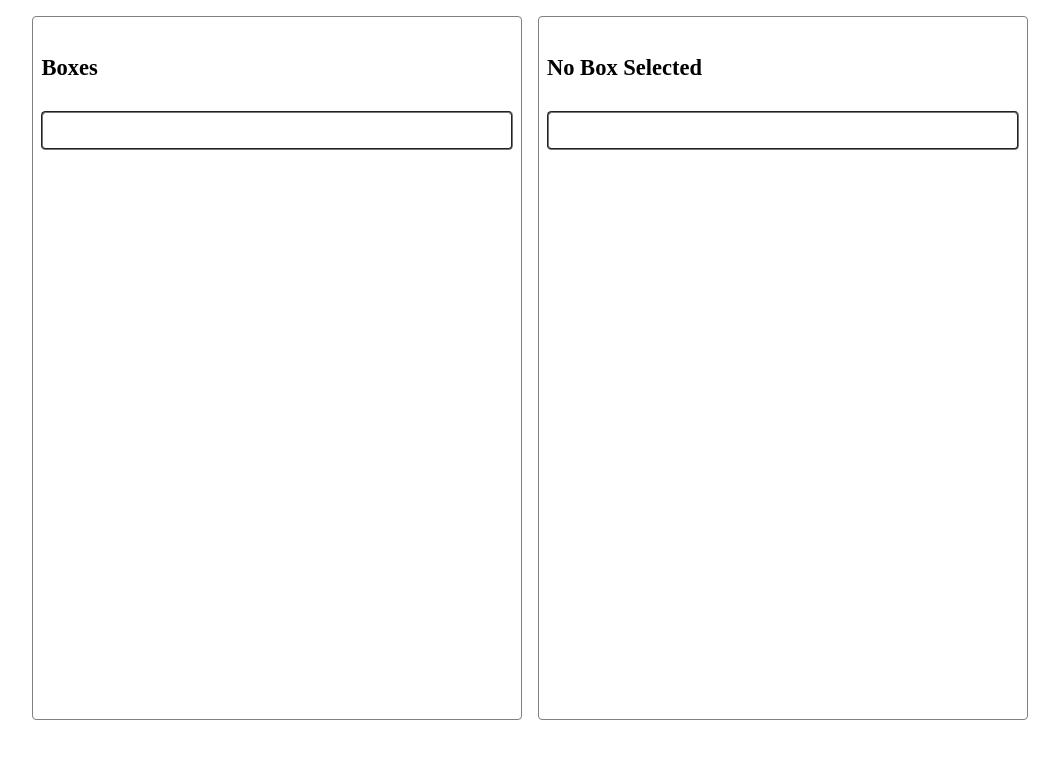
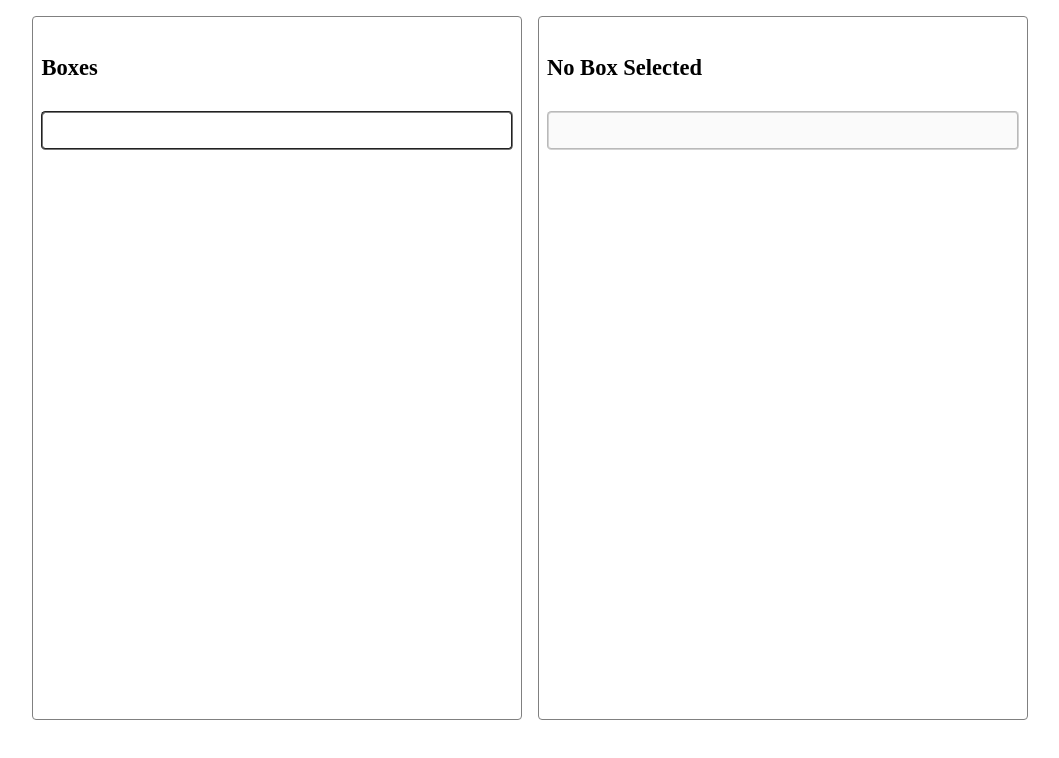
Before and after one commit to mthorning/boxpacker-ts, a React (Create React App) app: page / in a window 1280 px wide. Shown: the top 758 px of the page, without its empty margins (110-1169 px from the left). Built offline with nearby package versions, Linux system fonts and the light colour scheme.

Commit message:
added drag and drop item moving

```diff
--- a/src/App/index.tsx
+++ b/src/App/index.tsx
@@ -8,12 +8,17 @@ const App: FC = () => {
   const selectedBox = useSelectedEntity(ParentType.Page);
   const itemParent = { parentType: ParentType.Box, id: selectedBox?.id };
 
-  const noBox = "No Box Selected";
-  const itemsTitle = selectedBox ? selectedBox.name : noBox;
+  let itemsTitle, disabled;
+  if (selectedBox && selectedBox.name) {
+    itemsTitle = selectedBox.name;
+  } else {
+    disabled = true;
+    itemsTitle = "No Box Selected";
+  }
   return (
     <div className={styles.app}>
       <Panel title="Boxes" parent={{ parentType: ParentType.Page }} />
-      <Panel title={itemsTitle} parent={itemParent} />
+      <Panel disabled={disabled} title={itemsTitle} parent={itemParent} />
     </div>
   );
 };
--- a/src/AppState.tsx
+++ b/src/AppState.tsx
@@ -71,6 +71,29 @@ export function reducer(state: AppState, action: Action): AppState {
         editMode
       };
     }
+    case "MOVE_ITEM": {
+      const { itemId, boxId } = action.payload;
+      const index = state.entities.findIndex(entity => itemId === entity.id);
+      const entity = state.entities[index];
+      const selectedMode = getNewMode(
+        state.selectedMode,
+        ParentType.Page,
+        boxId
+      );
+      const newEntity: Entity = {
+        ...entity,
+        parent: { ...entity.parent, id: boxId }
+      };
+      return {
+        ...state,
+        entities: [
+          ...state.entities.slice(0, index),
+          newEntity,
+          ...state.entities.slice(index + 1)
+        ],
+        selectedMode
+      };
+    }
     default:
       return state;
   }
--- /dev/null
+++ b/src/EntityList/DragOrDrop.tsx
@@ -0,0 +1,66 @@
+import React, { FC, MouseEvent } from "react";
+import { ParentType, Entity } from "../types";
+import { useAppState } from "../AppState";
+
+type ClickHandler = (e: MouseEvent) => void;
+
+interface ParagraphProps {
+  onClick: ClickHandler;
+  className: string;
+  entity: Entity;
+}
+
+const Drag: FC<ParagraphProps> = ({ entity, ...rest }) => {
+  const [, dispatch] = useAppState();
+
+  function onDragStart(e: React.DragEvent) {
+    dispatch({
+      type: "SET_SELECTED_MODE",
+      payload: { id: entity.id, parentType: entity.parent.parentType }
+    });
+    e.dataTransfer.setData("itemId", entity.id);
+  }
+  return (
+    <p draggable {...{ ...rest, onDragStart }}>
+      {entity.name}
+    </p>
+  );
+};
+
+const Drop: FC<ParagraphProps> = ({ entity, ...rest }) => {
+  const [, dispatch] = useAppState();
+
+  function onDrop(e: React.DragEvent) {
+    e.preventDefault();
+    const itemId = e.dataTransfer.getData("itemId");
+    dispatch({
+      type: "MOVE_ITEM",
+      payload: { boxId: entity.id, itemId }
+    });
+  }
+
+  function onDragOver(e: React.DragEvent) {
+    e.preventDefault();
+    e.dataTransfer.dropEffect = "move";
+  }
+
+  return <p {...{ ...rest, onDragOver, onDrop }}>{entity.name}</p>;
+};
+
+interface DragOrDropProps {
+  selectedClass: string;
+  handleClick: ClickHandler;
+  entity: Entity;
+}
+
+const DragOrDrop: FC<DragOrDropProps> = props => {
+  const { selectedClass: className, handleClick: onClick, entity } = props;
+  switch (entity.parent.parentType) {
+    case ParentType.Box:
+      return <Drag {...{ className, onClick, entity }} />;
+    case ParentType.Page:
+      return <Drop {...{ className, onClick, entity }} />;
+  }
+};
+
+export default DragOrDrop;
--- a/src/EntityList/EntityListIem.tsx
+++ b/src/EntityList/EntityListIem.tsx
@@ -4,6 +4,7 @@ import { Action, Entity, ParentType } from "../types";
 import styles from "./EntityList.module.css";
 import { useDoubleClick } from "../hooks";
 import { useSelectedEntity, useAssertEditMode } from "../AppState";
+import DragOrDrop from "./DragOrDrop";
 
 interface EntityListItemProps {
   entity: Entity;
@@ -43,9 +44,7 @@ const EntityListItem: FC<EntityListItemProps> = props => {
       {inEditMode ? (
         <Input initialInputVal={entity.name} submitHandler={handleEditSubmit} />
       ) : (
-        <p className={selectedClass} onClick={handleClick}>
-          {entity.name}
-        </p>
+        <DragOrDrop {...{ selectedClass, handleClick, entity }} />
       )}
     </li>
   );
--- a/src/Input/index.tsx
+++ b/src/Input/index.tsx
@@ -4,19 +4,24 @@ import "./Input.css";
 type InputProps = {
   submitHandler: (val: string) => void;
   initialInputVal?: string;
+  disabled?: boolean;
 };
 
-const Input: FC<InputProps> = ({ submitHandler, initialInputVal = "" }) => {
+const Input: FC<InputProps> = ({
+  disabled,
+  submitHandler,
+  initialInputVal = ""
+}) => {
   const [valFromInput, setValFromInput] = useState(initialInputVal);
 
-  function handleKeyDown(e: any) {
-    if (e.which === 13) {
-      submitHandler(valFromInput);
+  function handleKeyDown(e: React.KeyboardEvent) {
+    if (e.which === 13 && valFromInput) {
+      submitHandler(valFromInput.trim());
       setValFromInput("");
     }
   }
 
-  function handleChange(e: any) {
+  function handleChange(e: React.ChangeEvent<HTMLInputElement>) {
     setValFromInput(e.target.value);
   }
 
@@ -29,6 +34,7 @@ const Input: FC<InputProps> = ({ submitHandler, initialInputVal = "" }) => {
 
   return (
     <input
+      disabled={disabled}
       ref={inputRef}
       onChange={handleChange}
       onKeyDown={handleKeyDown}
--- a/src/Panel/index.tsx
+++ b/src/Panel/index.tsx
@@ -1,5 +1,5 @@
 import React, { FC } from "react";
-import EntityInput from "../Input";
+import Input from "../Input";
 import EntityList from "../EntityList";
 import { EntityParent } from "../types";
 import styles from "./Panel.module.css";
@@ -8,10 +8,11 @@ import { useParentsEntities, useAppState } from "../AppState";
 type PanelProps = {
   title: string;
   parent: EntityParent;
+  disabled?: boolean;
 };
 
 const Panel: FC<PanelProps> = props => {
-  const { parent, title } = props;
+  const { disabled, parent, title } = props;
   const { parentType } = parent;
   const [, dispatch] = useAppState();
 
@@ -25,7 +26,7 @@ const Panel: FC<PanelProps> = props => {
   return (
     <div className={styles.panel}>
       <h4>{title}</h4>
-      <EntityInput submitHandler={addEntity} />
+      <Input disabled={disabled} submitHandler={addEntity} />
       <EntityList {...{ entities, parentType }} />
     </div>
   );
--- a/src/hooks.ts
+++ b/src/hooks.ts
@@ -1,7 +1,9 @@
+import { MouseEvent } from "react";
+
 export function useDoubleClick(onSingle: () => void, onDouble: () => void) {
   let doubleClick = false;
   let clickTimeout: ReturnType<typeof setTimeout> | null = null;
-  function handleClick(e: any) {
+  function handleClick(e: MouseEvent) {
     if (doubleClick) {
       clearTimeout(clickTimeout!);
       onDouble();
--- a/src/types.ts
+++ b/src/types.ts
@@ -33,7 +33,15 @@ export interface SetMode {
   };
 }
 
-export type Action = AddAction | EditAction | SetMode;
+export interface MoveItem {
+  type: "MOVE_ITEM";
+  payload: {
+    boxId: EntityID;
+    itemId: EntityID;
+  };
+}
+
+export type Action = AddAction | EditAction | SetMode | MoveItem;
 
 export type AppState = {
   entities: Entity[];
```
